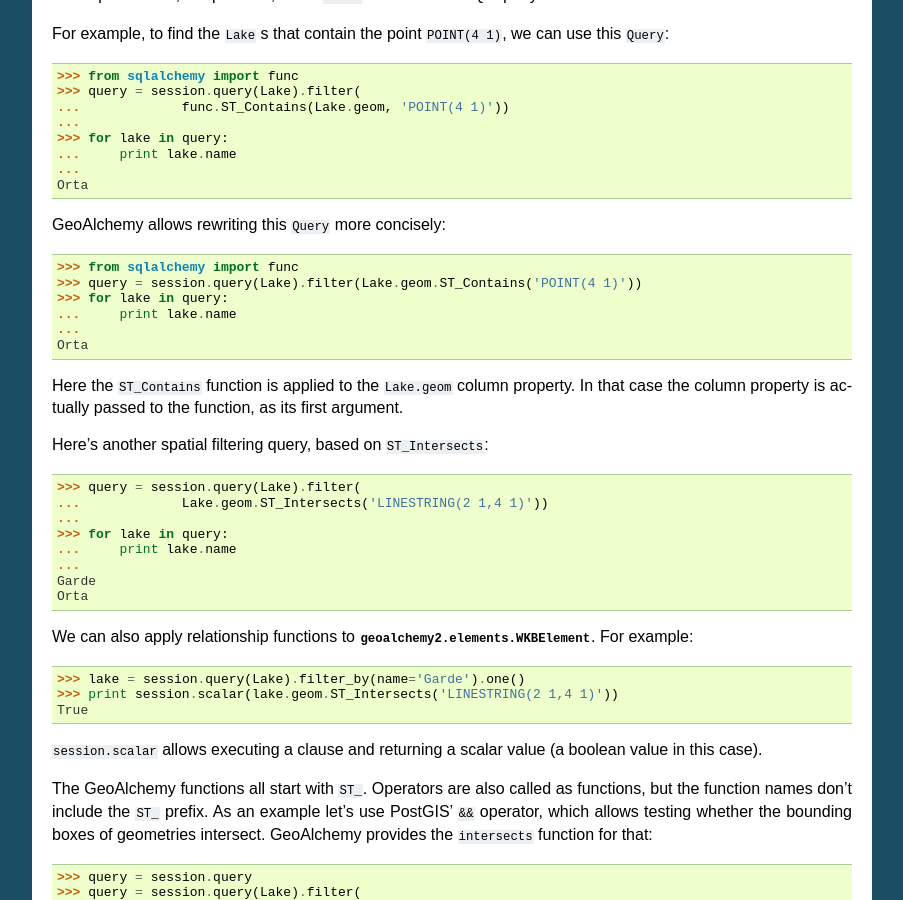
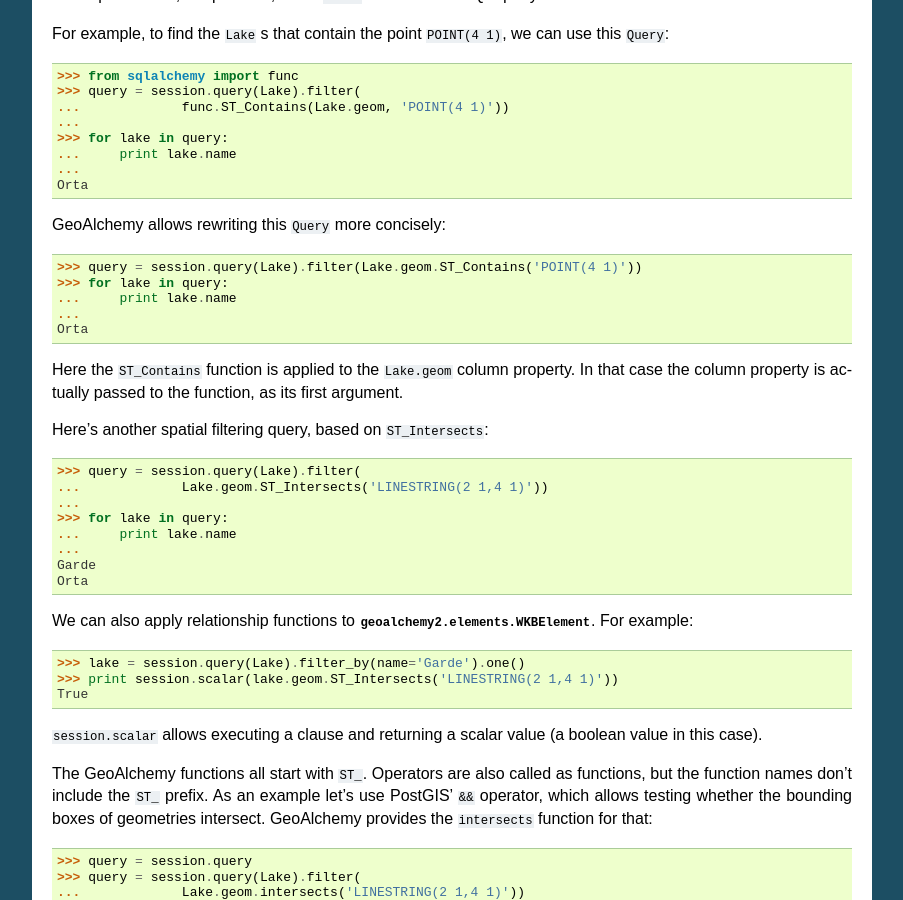
Before and after one commit to geoalchemy/geoalchemy2, a Sphinx documentation site: the page built from doc/orm_tutorial.rst, in a window 1280 px wide and 900 px high, scrolled down 3101 px. Shown: the whole window, without its empty margins (198-1101 px from the left). Built offline with Sphinx 7.4.7, drawn with Linux system fonts in a browser that asks for light colours.

Commit message:
orm_tutorial: remove unused import

```diff
--- a/doc/orm_tutorial.rst
+++ b/doc/orm_tutorial.rst
@@ -206,7 +206,6 @@
 
 GeoAlchemy allows rewriting this ``Query`` more concisely::
 
-    >>> from sqlalchemy import func
     >>> query = session.query(Lake).filter(Lake.geom.ST_Contains('POINT(4 1)'))
     >>> for lake in query:
     ...     print lake.name
```
